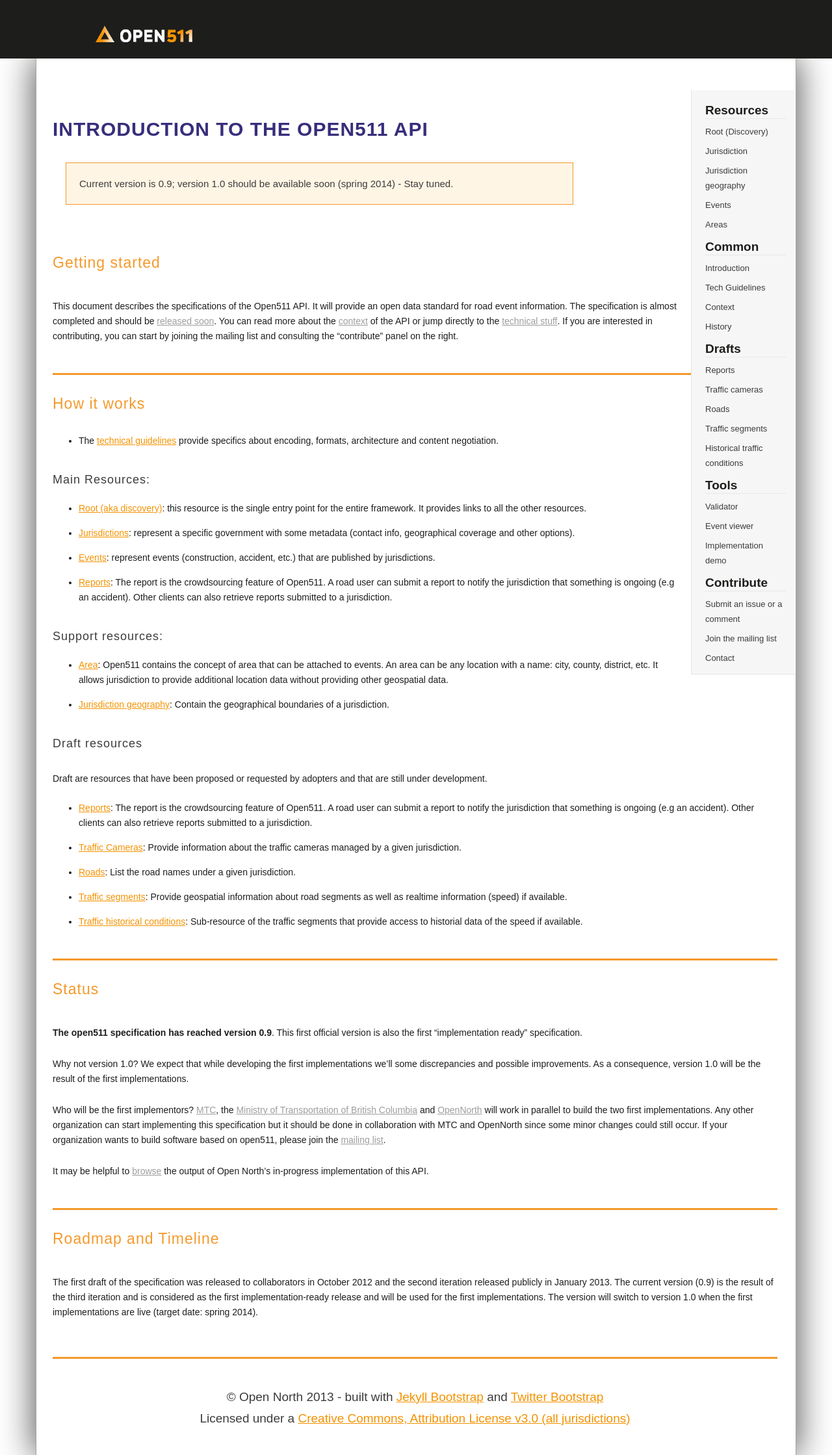
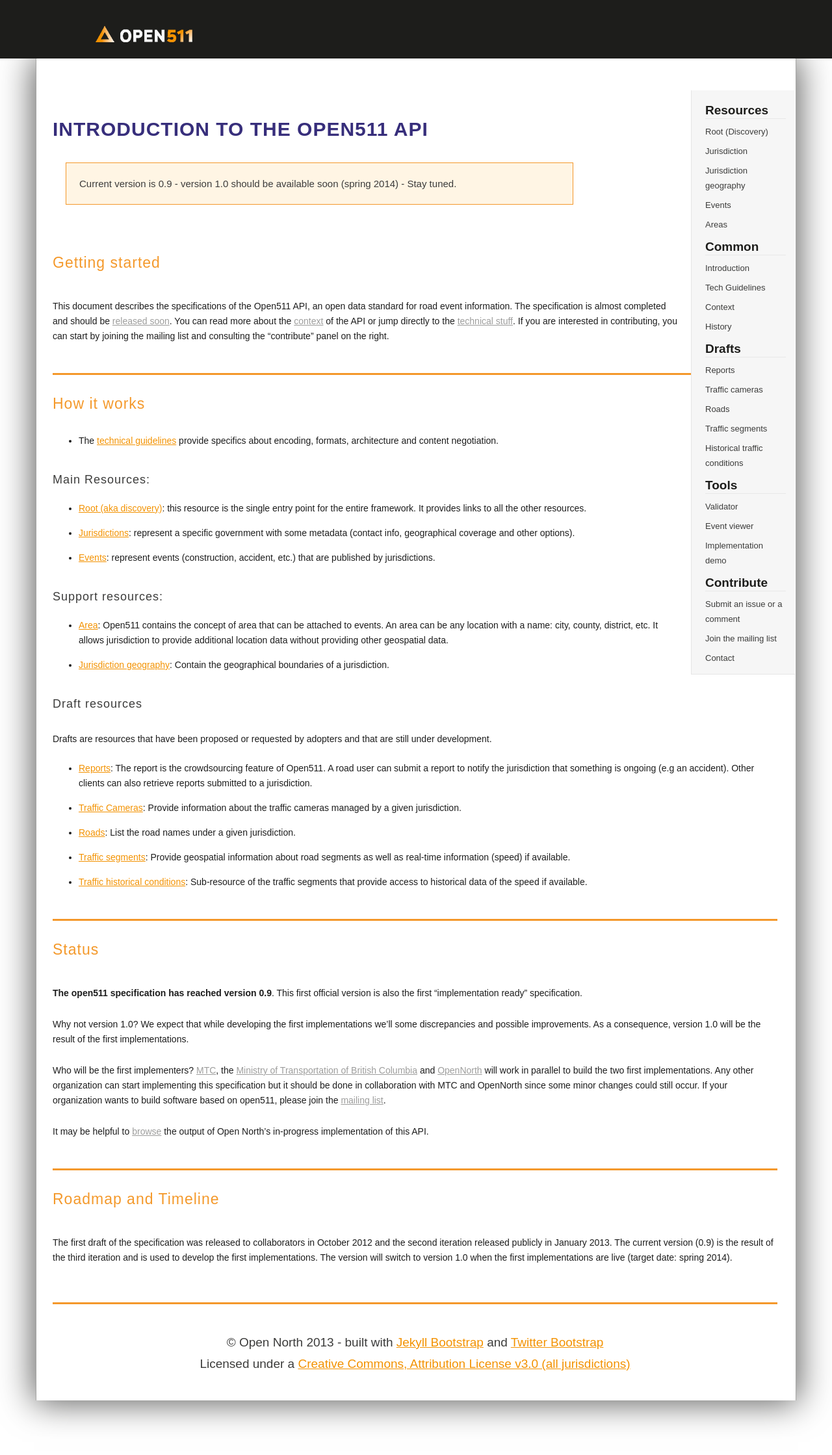
Before and after one commit to open511/Open511API, a Jekyll site: the page built from documentation.md, in a window 1280 px wide. Shown: the whole page at 65% size. Built offline with Jekyll 4.4.1, drawn with Linux system fonts in a browser that asks for light colours; nearby versions of some CDN libraries; library files that are not in the unit come from our copies.

Commit message:
Minor edits: add meta tags, add correct font, correct some typos

```diff
--- a/_includes/specsnav.html
+++ b/_includes/specsnav.html
@@ -43,4 +43,4 @@
 </div>
 
 
-<div class="warning">Current version is 0.9; version 1.0 should be available soon (spring 2014) - Stay tuned.</div>
+<div class="warning">Current version is 0.9 - version 1.0 should be available soon (spring 2014) - Stay tuned.</div>
--- a/_includes/themes/twitter/default.html
+++ b/_includes/themes/twitter/default.html
@@ -3,8 +3,9 @@
   <head>
     <meta charset="utf-8">
     <title>{{ page.title }}</title>
-    {% if page.description %}<meta name="description" content="{{ page.description }}">{% endif %}
-    <meta name="author" content="{{ site.author.name }}">
+    <meta name="description" content="Open511, an open format to publish your road event data">
+    <meta name="keywords" content="Documentation, open511, roadwork, open data, road event data, traffic data, Open North" />
+    <meta name="author" content="OpenNorth">
 
     <!-- Le HTML5 shim, for IE6-8 support of HTML elements -->
     <!--[if lt IE 9]>
--- a/documentation.md
+++ b/documentation.md
@@ -8,7 +8,7 @@
 
 ### Getting started {#started}
 
-This document describes the specifications of the Open511 API. It will provide an open data standard for road event information. The specification is almost completed and should be [released soon](#timeline). You can read more about the [context](context.html) of the API or jump directly to the [technical stuff](#techdocuments). If you are interested in contributing, you can start by joining the mailing list and consulting the "contribute" panel on the right.
+This document describes the specifications of the Open511 API, an open data standard for road event information. The specification is almost completed and should be [released soon](#timeline). You can read more about the [context](context.html) of the API or jump directly to the [technical stuff](#techdocuments). If you are interested in contributing, you can start by joining the mailing list and consulting the "contribute" panel on the right.
 
 
 ### How it works {#techdocuments}
@@ -20,7 +20,7 @@
 * [Root (aka discovery)](root.html): this resource is the single entry point for the entire framework. It provides links to all the other resources.
 * [Jurisdictions](jurisdiction.html): represent a specific government with some metadata (contact info, geographical coverage and other options).
 * [Events](event.html): represent events (construction, accident, etc.) that are published by jurisdictions.
-* [Reports](report.html): The report is the crowdsourcing feature of Open511. A road user can submit a report to notify the jurisdiction that something is ongoing (e.g an accident). Other clients can also retrieve reports submitted to a jurisdiction.
+
 
 ####Support resources:
 * [Area](area.html): Open511 contains the concept of area that can be attached to events. An area can be any location with a name: city, county, district, etc. It allows jurisdiction to provide additional location data without providing other geospatial data.
@@ -29,13 +29,13 @@
 
 ####Draft resources
 
-Draft are resources that have been proposed or requested by adopters and that are still under development.
+Drafts are resources that have been proposed or requested by adopters and that are still under development.
 
 * [Reports](report.html): The report is the crowdsourcing feature of Open511. A road user can submit a report to notify the jurisdiction that something is ongoing (e.g an accident). Other clients can also retrieve reports submitted to a jurisdiction.
 * [Traffic Cameras](camera.html): Provide information about the traffic cameras managed by a given jurisdiction.
 * [Roads](road.html): List the road names under a given jurisdiction.
-* [Traffic segments](traffic_segment.html): Provide geospatial information about road segments as well as realtime information (speed) if available.
-* [Traffic historical conditions](historical_traffic_condition.html): Sub-resource of the traffic segments that provide access to historial data of the speed if available.
+* [Traffic segments](traffic_segment.html): Provide geospatial information about road segments as well as real-time information (speed) if available.
+* [Traffic historical conditions](historical_traffic_condition.html): Sub-resource of the traffic segments that provide access to historical data of the speed if available.
 
 
 ### Status {#status}
@@ -44,10 +44,10 @@
 
 Why not version 1.0? We expect that while developing the first implementations we'll some discrepancies and possible improvements. As a consequence, version 1.0 will be the result of the first implementations.
 
-Who will be the first implementors? [MTC](http://511.org/), the [Ministry of Transportation of British Columbia](http://www.gov.bc.ca/tran/) and [OpenNorth](https://github.com/opennorth/open511) will work in parallel to build the two first implementations. Any other organization can start implementing this specification but it should be done in collaboration with MTC and OpenNorth since some minor changes could still occur. If your organization wants to build software based on open511, please join the [mailing list](https://groups.google.com/forum/?fromgroups#!forum/open511).
+Who will be the first implementers? [MTC](http://511.org/), the [Ministry of Transportation of British Columbia](http://www.gov.bc.ca/tran/) and [OpenNorth](https://github.com/opennorth/open511) will work in parallel to build the two first implementations. Any other organization can start implementing this specification but it should be done in collaboration with MTC and OpenNorth since some minor changes could still occur. If your organization wants to build software based on open511, please join the [mailing list](https://groups.google.com/forum/?fromgroups#!forum/open511).
 
 It may be helpful to [browse](http://demo.open511.org/) the output of Open North's in-progress implementation of this API.
 
 ### Roadmap and Timeline {#timeline}
 
-The first draft of the specification was released to collaborators in October 2012 and the second iteration released publicly in January 2013. The current version (0.9) is the result of the third iteration and is considered as the first implementation-ready release and will be used for the first implementations. The version will switch to version 1.0 when the first implementations are live (target date: spring 2014).
+The first draft of the specification was released to collaborators in October 2012 and the second iteration released publicly in January 2013. The current version (0.9) is the result of the third iteration and is used to develop the first implementations. The version will switch to version 1.0 when the first implementations are live (target date: spring 2014).
```
Also changed, not shown: _layouts/home.html (+7 -4 lines), assets/themes/new/css/all.css.
